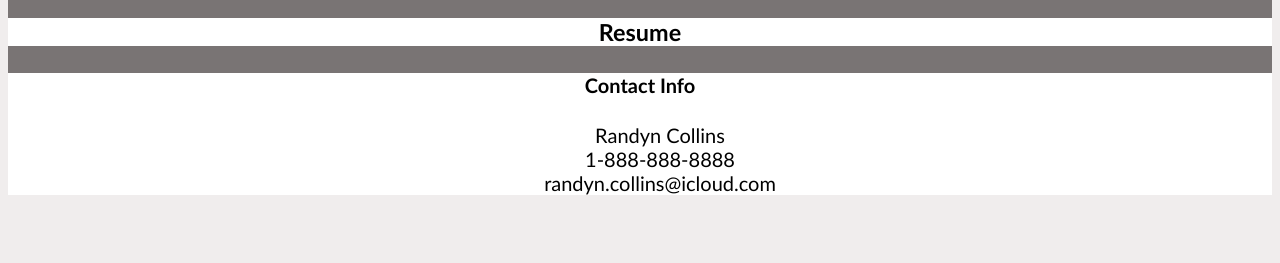
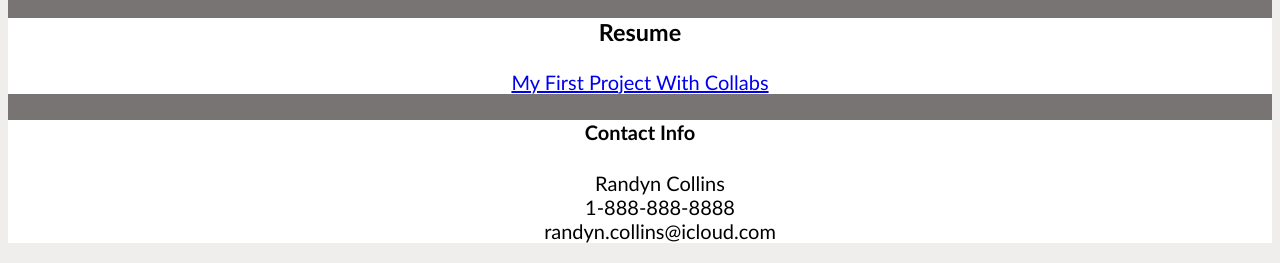
Before and after one commit to reddot9898/randyn-collins-portfolio, a plain HTML site: page index.html in a window 1280 px wide. Shown: the part 1245-1508 px from the top of the page. Before the commit the page ends 1460 px from the top, so only its background shows below. Drawn offline with Linux system fonts and the light colour scheme.

Commit message:
added working page

```diff
--- a/index.html
+++ b/index.html
@@ -70,6 +70,7 @@ Webpage needs to have responsive layout that adapts to viewport / different user
     <section id="resume">
       <section class="resume">
         <h3>Resume</h3>
+        <a href="https://2015johngtz.github.io/Project-1-Group-8/">My First Project With Collabs</a>
 
 
       </section>
```
